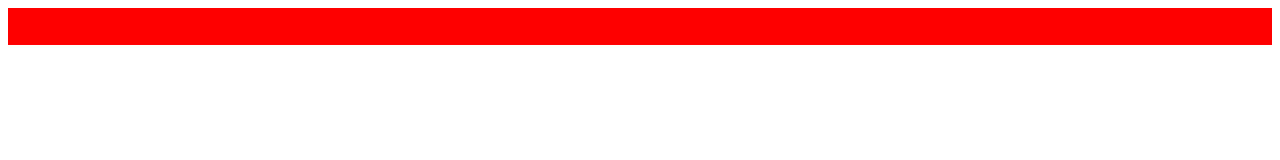
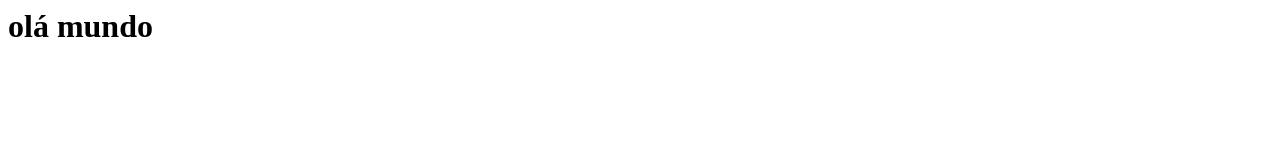
Before and after one commit to Lvitoria/meusite, a plain HTML site: page index.html in a window 1280 px wide. Drawn offline with Linux system fonts and the light colour scheme.

Commit message:
Revert "Update estilo.css"
This reverts commit e2704102e8496fae3b96aa887e7f030c10c674d8.

```diff
--- a/estilo.css
+++ b/estilo.css
@@ -1,4 +1,3 @@
 h1{
-	background-color:red;
-	color: red;
+	backgorund-color:red;
 }
```
